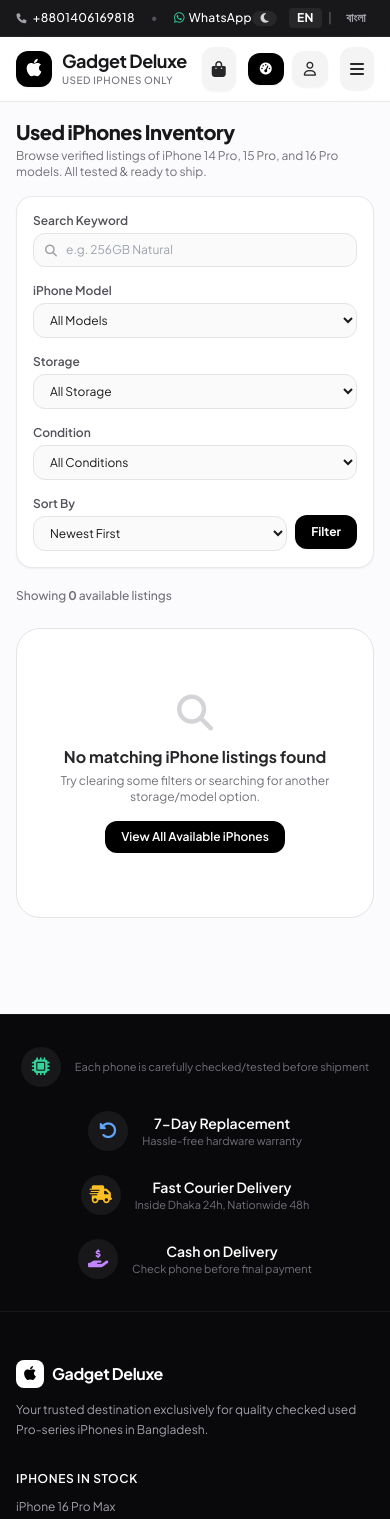
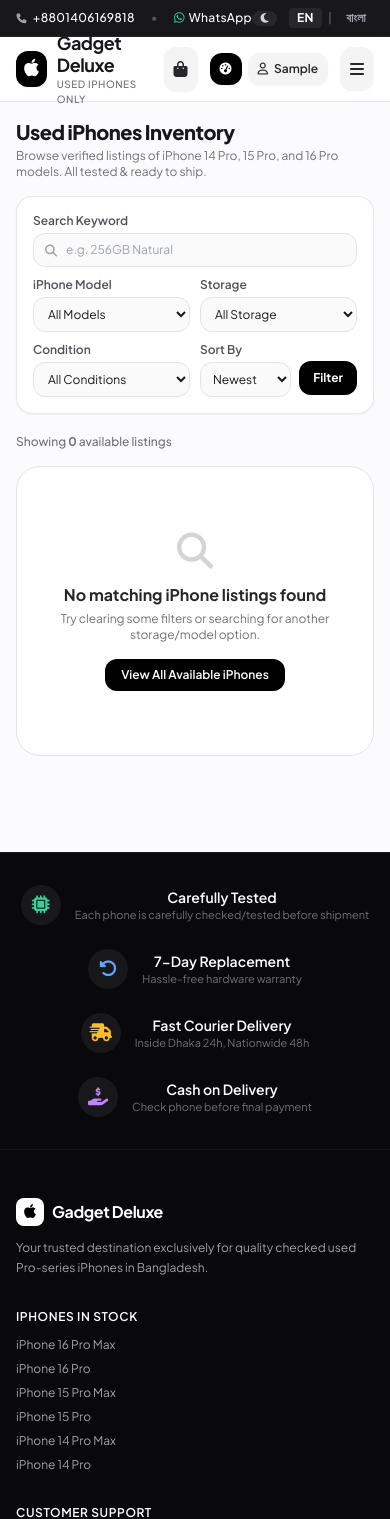
Before and after one commit to jubaerkhan49/gadget-deluxe-shop, a Django app: page /iphones/ in a window 390 px wide. Shown: the top 1519 px of the page. Run offline with Django 5.2, Linux system fonts and the light colour scheme; the visitor is signed in with stand-in values (Sample User, id 1); data comes from the database, SQL or seed files in the repository; data that the repository does not hold is empty; some libraries are stand-ins or nearby versions.

Commit message:
Fix Carefully Tested header, admin name rendering, and optimize mobile listing card UX

```diff
--- a/templates/base.html
+++ b/templates/base.html
@@ -210,20 +210,20 @@
 
                 <!-- Account / Admin / Login -->
                 {% if user.is_authenticated %}
-                <div class="flex items-center gap-2">
+                <div class="flex items-center gap-1.5 sm:gap-2">
                     {% if user.is_staff %}
                     <a href="{% url 'dashboard:home' %}"
-                        class="flex items-center gap-1.5 px-3 py-2 rounded-xl bg-black text-white dark:bg-white dark:text-black hover:bg-zinc-800 dark:hover:bg-zinc-200 text-xs font-bold transition shadow-sm"
+                        class="flex items-center gap-1.5 px-2.5 sm:px-3 py-2 rounded-xl bg-black text-white dark:bg-white dark:text-black hover:bg-zinc-800 dark:hover:bg-zinc-200 text-xs font-bold transition shadow-sm"
                         title="Store Manager Dashboard">
                         <i class="fa-solid fa-gauge-high text-xs"></i>
-                        <span class="hidden sm:inline">Admin</span>
+                        <span class="hidden xs:inline sm:inline">Admin</span>
                     </a>
                     {% endif %}
                     <a href="{% url 'accounts:profile' %}"
-                        class="flex items-center gap-2 px-3 py-2 rounded-xl bg-zinc-100 dark:bg-zinc-800 hover:bg-zinc-200 dark:hover:bg-zinc-700 text-xs font-semibold text-zinc-800 dark:text-zinc-200 transition shadow-sm">
-                        <i class="fa-regular fa-user text-sm"></i>
-                        <span class="hidden sm:inline">{{ user.first_name|default:user.username|truncatechars:12
-                            }}</span>
+                        class="flex items-center gap-1.5 px-2.5 sm:px-3 py-2 rounded-xl bg-zinc-100 dark:bg-zinc-800 hover:bg-zinc-200 dark:hover:bg-zinc-700 text-xs font-semibold text-zinc-800 dark:text-zinc-200 transition shadow-sm"
+                        title="My Profile">
+                        <i class="fa-regular fa-user text-xs sm:text-sm"></i>
+                        <span>{{ user.first_name|default:user.username|truncatechars:12 }}</span>
                     </a>
                 </div>
                 {% else %}
@@ -326,11 +326,8 @@
                         <i class="fa-solid fa-microchip"></i>
                     </div>
                     <div>
-                        <div class="font-semibold text-white text-sm">{% if is_bangla %}সতর্কতার সাথে পরীক্ষিত{% else
-                            %}Carefully Tested{% endif %}</div>
-                        <div class="text-zinc-500 text-[11px]">{% if is_bangla %}ডেলিভারির পূর্বে প্রতিটি ফোন নিখুঁতভাবে
-                            চেক/পরীক্ষিত হয়{% else %}Each phone is carefully checked/tested before shipment{% endif %}
-                        </div>
+                        <div class="font-semibold text-white text-sm">{% if is_bangla %}সতর্কতার সাথে পরীক্ষিত{% else %}Carefully Tested{% endif %}</div>
+                        <div class="text-zinc-500 text-[11px]">{% if is_bangla %}ডেলিভারির পূর্বে প্রতিটি ফোন নিখুঁতভাবে চেক/পরীক্ষিত হয়{% else %}Each phone is carefully checked/tested before shipment{% endif %}</div>
                     </div>
                 </div>
                 <div class="flex items-center justify-center md:justify-start gap-3.5">
--- a/templates/store/product_list.html
+++ b/templates/store/product_list.html
@@ -25,10 +25,10 @@
 
     <!-- Filters & Search Bar -->
     <div class="bg-white dark:bg-zinc-900 p-4 rounded-2xl border border-zinc-200/80 dark:border-zinc-800 mb-5 shadow-sm transition-colors">
-        <form method="GET" action="{% url 'store:product_list' %}" class="grid grid-cols-1 sm:grid-cols-2 lg:grid-cols-5 gap-4 items-end">
+        <form method="GET" action="{% url 'store:product_list' %}" class="grid grid-cols-2 lg:grid-cols-5 gap-2.5 sm:gap-4 items-end">
 
             <!-- Search Keyword -->
-            <div class="lg:col-span-1">
+            <div class="col-span-2 lg:col-span-1">
                 <label class="block text-xs font-semibold text-zinc-600 dark:text-zinc-400 mb-1">
                     {% if is_bangla %}সার্চ করুন{% else %}Search Keyword{% endif %}
                 </label>
@@ -40,12 +40,12 @@
             </div>
 
             <!-- Model Filter -->
-            <div>
+            <div class="col-span-1">
                 <label class="block text-xs font-semibold text-zinc-600 dark:text-zinc-400 mb-1">
                     {% if is_bangla %}মডেল{% else %}iPhone Model{% endif %}
                 </label>
-                <select name="model" class="w-full px-3 py-2 text-xs rounded-xl border border-zinc-200 dark:border-zinc-700 bg-zinc-50 dark:bg-zinc-800 text-zinc-900 dark:text-zinc-100 focus:bg-white dark:focus:bg-zinc-900 focus:ring-2 focus:ring-black dark:focus:ring-white focus:outline-none transition">
-                    <option value="">{% if is_bangla %}সব মডেল (All Models){% else %}All Models{% endif %}</option>
+                <select name="model" class="w-full px-2.5 sm:px-3 py-2 text-xs rounded-xl border border-zinc-200 dark:border-zinc-700 bg-zinc-50 dark:bg-zinc-800 text-zinc-900 dark:text-zinc-100 focus:bg-white dark:focus:bg-zinc-900 focus:ring-2 focus:ring-black dark:focus:ring-white focus:outline-none transition">
+                    <option value="">{% if is_bangla %}সব মডেল{% else %}All Models{% endif %}</option>
                     {% for m in models_list %}
                     <option value="{{ m.slug }}" {% if selected_model == m.slug %}selected{% endif %}>{{ m.name }}</option>
                     {% endfor %}
@@ -53,11 +53,11 @@
             </div>
 
             <!-- Storage Filter -->
-            <div>
+            <div class="col-span-1">
                 <label class="block text-xs font-semibold text-zinc-600 dark:text-zinc-400 mb-1">
                     {% if is_bangla %}স্টোরেজ{% else %}Storage{% endif %}
                 </label>
-                <select name="storage" class="w-full px-3 py-2 text-xs rounded-xl border border-zinc-200 dark:border-zinc-700 bg-zinc-50 dark:bg-zinc-800 text-zinc-900 dark:text-zinc-100 focus:bg-white dark:focus:bg-zinc-900 focus:ring-2 focus:ring-black dark:focus:ring-white focus:outline-none transition">
+                <select name="storage" class="w-full px-2.5 sm:px-3 py-2 text-xs rounded-xl border border-zinc-200 dark:border-zinc-700 bg-zinc-50 dark:bg-zinc-800 text-zinc-900 dark:text-zinc-100 focus:bg-white dark:focus:bg-zinc-900 focus:ring-2 focus:ring-black dark:focus:ring-white focus:outline-none transition">
                     <option value="">{% if is_bangla %}সব স্টোরেজ{% else %}All Storage{% endif %}</option>
                     <option value="128GB" {% if selected_storage == '128GB' %}selected{% endif %}>128GB</option>
                     <option value="256GB" {% if selected_storage == '256GB' %}selected{% endif %}>256GB</option>
@@ -67,11 +67,11 @@
             </div>
 
             <!-- Condition Filter -->
-            <div>
+            <div class="col-span-1">
                 <label class="block text-xs font-semibold text-zinc-600 dark:text-zinc-400 mb-1">
                     {% if is_bangla %}কন্ডিশন{% else %}Condition{% endif %}
                 </label>
-                <select name="condition" class="w-full px-3 py-2 text-xs rounded-xl border border-zinc-200 dark:border-zinc-700 bg-zinc-50 dark:bg-zinc-800 text-zinc-900 dark:text-zinc-100 focus:bg-white dark:focus:bg-zinc-900 focus:ring-2 focus:ring-black dark:focus:ring-white focus:outline-none transition">
+                <select name="condition" class="w-full px-2.5 sm:px-3 py-2 text-xs rounded-xl border border-zinc-200 dark:border-zinc-700 bg-zinc-50 dark:bg-zinc-800 text-zinc-900 dark:text-zinc-100 focus:bg-white dark:focus:bg-zinc-900 focus:ring-2 focus:ring-black dark:focus:ring-white focus:outline-none transition">
                     <option value="">{% if is_bangla %}সব কন্ডিশন{% else %}All Conditions{% endif %}</option>
                     <option value="like_new" {% if selected_condition == 'like_new' %}selected{% endif %}>Like New (99%)</option>
                     <option value="excellent" {% if selected_condition == 'excellent' %}selected{% endif %}>Excellent (95%+)</option>
@@ -80,20 +80,20 @@
             </div>
 
             <!-- Sort By & Submit -->
-            <div class="flex items-center gap-2">
-                <div class="flex-grow">
+            <div class="col-span-1 flex items-center gap-2">
+                <div class="flex-grow min-w-0">
                     <label class="block text-xs font-semibold text-zinc-600 dark:text-zinc-400 mb-1">
                         {% if is_bangla %}সর্ট করুন{% else %}Sort By{% endif %}
                     </label>
-                    <select name="sort" class="w-full px-3 py-2 text-xs rounded-xl border border-zinc-200 dark:border-zinc-700 bg-zinc-50 dark:bg-zinc-800 text-zinc-900 dark:text-zinc-100 focus:bg-white dark:focus:bg-zinc-900 focus:ring-2 focus:ring-black dark:focus:ring-white focus:outline-none transition">
-                        <option value="-created_at" {% if selected_sort == '-created_at' %}selected{% endif %}>Newest First</option>
-                        <option value="price_low" {% if selected_sort == 'price_low' %}selected{% endif %}>Price: Low to High</option>
-                        <option value="price_high" {% if selected_sort == 'price_high' %}selected{% endif %}>Price: High to Low</option>
-                        <option value="battery" {% if selected_sort == 'battery' %}selected{% endif %}>Highest Battery Health</option>
+                    <select name="sort" class="w-full px-2 sm:px-3 py-2 text-xs rounded-xl border border-zinc-200 dark:border-zinc-700 bg-zinc-50 dark:bg-zinc-800 text-zinc-900 dark:text-zinc-100 focus:bg-white dark:focus:bg-zinc-900 focus:ring-2 focus:ring-black dark:focus:ring-white focus:outline-none transition">
+                        <option value="-created_at" {% if selected_sort == '-created_at' %}selected{% endif %}>Newest</option>
+                        <option value="price_low" {% if selected_sort == 'price_low' %}selected{% endif %}>Price: Low</option>
+                        <option value="price_high" {% if selected_sort == 'price_high' %}selected{% endif %}>Price: High</option>
+                        <option value="battery" {% if selected_sort == 'battery' %}selected{% endif %}>Battery</option>
                     </select>
                 </div>
-                <div>
-                    <button type="submit" class="px-4 py-2 bg-black dark:bg-white text-white dark:text-black text-xs font-bold rounded-xl hover:bg-zinc-800 dark:hover:bg-zinc-200 transition h-[34px] mt-4 flex items-center justify-center shadow-sm">
+                <div class="flex-shrink-0">
+                    <button type="submit" class="px-3.5 py-2 bg-black dark:bg-white text-white dark:text-black text-xs font-bold rounded-xl hover:bg-zinc-800 dark:hover:bg-zinc-200 transition h-[34px] mt-4 flex items-center justify-center shadow-xs cursor-pointer">
                         Filter
                     </button>
                 </div>
@@ -103,19 +103,19 @@
     </div>
 
     <!-- Listings Count -->
-    <div class="flex items-center justify-between text-xs text-zinc-500 dark:text-zinc-400 mb-6 font-medium">
+    <div class="flex items-center justify-between text-xs text-zinc-500 dark:text-zinc-400 mb-4 sm:mb-6 font-medium">
         <span>Showing <strong>{{ products.count }}</strong> available listing{{ products.count|pluralize }}</span>
         {% if selected_model or selected_storage or selected_condition or search_query %}
         <a href="{% url 'store:product_list' %}" class="text-rose-600 dark:text-rose-400 hover:underline">Clear all filters</a>
         {% endif %}
     </div>
 
-    <!-- Product Grid (Optimized Scaling: 4 to 5 per row on desktop) -->
-    <div class="grid grid-cols-2 sm:grid-cols-3 lg:grid-cols-4 xl:grid-cols-4 2xl:grid-cols-5 gap-3.5 sm:gap-4">
+    <!-- Product Grid (Optimized Mobile 2-col & Desktop Scaling) -->
+    <div class="grid {% if products.count == 1 %}grid-cols-1 sm:grid-cols-2 md:grid-cols-3 lg:grid-cols-4 max-w-xs sm:max-w-none mx-auto sm:mx-0{% else %}grid-cols-2 sm:grid-cols-3 lg:grid-cols-4 xl:grid-cols-4 2xl:grid-cols-5{% endif %} gap-2.5 sm:gap-4">
         {% for product in products %}
-        <div class="bg-white dark:bg-zinc-900 rounded-2xl border border-zinc-200/80 dark:border-zinc-800 overflow-hidden card-hover flex flex-col justify-between group relative shadow-sm hover:shadow-md transition-all duration-300">
+        <div class="bg-white dark:bg-zinc-900 rounded-2xl border border-zinc-200/80 dark:border-zinc-800 overflow-hidden card-hover flex flex-col justify-between group relative shadow-xs hover:shadow-md transition-all duration-300">
 
-            <!-- Product Photo (Clean, 100% text-free) -->
+            <!-- Product Photo & Floating Badges -->
             <div class="relative bg-zinc-100 dark:bg-zinc-800/80 aspect-[4/3] w-full overflow-hidden">
                 <a href="{{ product.get_absolute_url }}" class="block h-full w-full relative">
                     {% if product.primary_image_url %}
@@ -123,71 +123,78 @@
                         class="h-full w-full object-cover object-center transition duration-500 group-hover:scale-105"
                         loading="lazy"
                         onerror="this.style.display='none'; this.nextElementSibling.style.display='flex';">
-                    <div class="hidden h-full w-full flex-col items-center justify-center text-zinc-400 dark:text-zinc-500 bg-zinc-100 dark:bg-zinc-800/80 p-4 text-center">
-                        <i class="fa-solid fa-mobile-screen text-3xl mb-1.5 text-zinc-400 dark:text-zinc-500"></i>
+                    <div class="hidden h-full w-full flex-col items-center justify-center text-zinc-400 dark:text-zinc-500 bg-zinc-100 dark:bg-zinc-800/80 p-3 text-center">
+                        <i class="fa-solid fa-mobile-screen text-2xl mb-1 text-zinc-400 dark:text-zinc-500"></i>
                         <span class="text-xs font-bold text-zinc-900 dark:text-zinc-100">{{ product.model.name }}</span>
-                        <span class="text-[10px] text-zinc-500">{{ product.storage }} • {{ product.color }}</span>
                     </div>
                     {% else %}
-                    <div class="h-full w-full flex flex-col items-center justify-center text-zinc-400 dark:text-zinc-500 bg-zinc-100 dark:bg-zinc-800/80 p-4 text-center">
-                        <i class="fa-solid fa-mobile-screen text-3xl mb-1.5 text-zinc-400 dark:text-zinc-500"></i>
+                    <div class="h-full w-full flex flex-col items-center justify-center text-zinc-400 dark:text-zinc-500 bg-zinc-100 dark:bg-zinc-800/80 p-3 text-center">
+                        <i class="fa-solid fa-mobile-screen text-2xl mb-1 text-zinc-400 dark:text-zinc-500"></i>
                         <span class="text-xs font-bold text-zinc-900 dark:text-zinc-100">{{ product.model.name }}</span>
-                        <span class="text-[10px] text-zinc-500">{{ product.storage }} • {{ product.color }}</span>
                     </div>
                     {% endif %}
+
+                    <!-- Floating Badges over Photo -->
+                    <div class="absolute top-2 inset-x-2 flex items-center justify-between pointer-events-none">
+                        <!-- Battery Health -->
+                        {% if product.battery_health %}
+                        <span class="inline-flex items-center gap-0.5 text-[9px] sm:text-[10px] font-extrabold px-1.5 py-0.5 rounded-md shadow-xs backdrop-blur-md {% if product.battery_health >= 90 %}bg-emerald-950/80 text-emerald-300 border border-emerald-500/30{% else %}bg-amber-950/80 text-amber-300 border border-amber-500/30{% endif %}">
+                            <span>🔋</span> {{ product.battery_health }}%
+                        </span>
+                        {% else %}
+                        <span></span>
+                        {% endif %}
+
+                        <!-- Storage Pill -->
+                        <span class="text-[9px] sm:text-[10px] font-extrabold px-1.5 sm:px-2 py-0.5 rounded-md shadow-xs backdrop-blur-md bg-black/70 text-white border border-white/10">
+                            {{ product.storage }}
+                        </span>
+                    </div>
                 </a>
             </div>
 
             <!-- Product Meta Info -->
-            <div class="p-3.5 sm:p-4 flex-grow flex flex-col justify-between">
+            <div class="p-2.5 sm:p-3.5 flex-grow flex flex-col justify-between">
                 <div>
-                    <!-- Title & Storage at Right Margin -->
-                    <div class="flex items-center justify-between gap-1.5">
-                        <h3 class="font-bold text-xs sm:text-sm text-zinc-900 dark:text-white leading-snug group-hover:text-blue-600 dark:group-hover:text-blue-400 transition tracking-tight truncate">
-                            <a href="{{ product.get_absolute_url }}">
-                                {{ product.model.name }}
-                            </a>
-                        </h3>
-                        <span class="text-[11px] font-semibold text-zinc-500 dark:text-zinc-400 flex-shrink-0">
-                            {{ product.storage }}
-                        </span>
-                    </div>
+                    <!-- Model Title -->
+                    <h3 class="font-bold text-xs sm:text-sm text-zinc-900 dark:text-white leading-snug group-hover:text-blue-600 dark:group-hover:text-blue-400 transition tracking-tight truncate">
+                        <a href="{{ product.get_absolute_url }}">
+                            {{ product.model.name }}
+                        </a>
+                    </h3>
 
                     <!-- Color & SIM -->
-                    <div class="text-[11px] text-zinc-500 dark:text-zinc-400 mt-1 flex items-center gap-1 font-medium truncate">
-                        <span>{% if is_bangla and product.color_bn %}{{ product.color_bn }}{% else %}{{ product.color }}{% endif %}</span>
-                        <span>•</span>
+                    <div class="text-[10px] sm:text-[11px] text-zinc-500 dark:text-zinc-400 mt-0.5 flex items-center gap-1 font-medium truncate">
+                        <span class="truncate">{% if is_bangla and product.color_bn %}{{ product.color_bn }}{% else %}{{ product.color }}{% endif %}</span>
+                        <span>&bull;</span>
                         <span class="truncate">{% if is_bangla %}{{ product.sim_display_bn }}{% else %}{{ product.get_sim_type_display }}{% endif %}</span>
                     </div>
                 </div>
 
-                <!-- Price & Action -->
-                <div class="mt-3.5 pt-2.5 border-t border-zinc-100 dark:border-zinc-800/80 flex items-center justify-between gap-2">
-                    <div>
-                        <div class="text-sm sm:text-base font-black text-zinc-900 dark:text-white leading-tight">
+                <!-- Price & Cart Actions -->
+                <div class="mt-2.5 pt-2 border-t border-zinc-100 dark:border-zinc-800/80 flex items-center justify-between gap-1.5">
+                    <div class="min-w-0">
+                        <div class="text-xs sm:text-sm md:text-base font-black text-zinc-900 dark:text-white leading-tight truncate">
                             ৳{{ product.price|floatformat:0 }}
                         </div>
                         {% if product.original_price and product.discount_amount > 0 %}
-                        <div class="text-[10px] text-zinc-400 line-through">
+                        <div class="text-[9px] sm:text-[10px] text-zinc-400 line-through truncate">
                             ৳{{ product.original_price|floatformat:0 }}
                         </div>
                         {% endif %}
                     </div>
 
-                    <div class="flex items-center gap-1">
-                        <a href="{{ product.get_absolute_url }}" class="p-2 rounded-xl bg-zinc-100 dark:bg-zinc-800 hover:bg-zinc-200 dark:hover:bg-zinc-700 text-zinc-800 dark:text-zinc-200 text-xs font-semibold transition" title="View Details">
-                            <i class="fa-solid fa-arrow-right text-[11px]"></i>
-                        </a>
+                    <div class="flex-shrink-0">
                         {% if product.is_in_stock %}
                         <form action="{% url 'orders:cart_add' product.id %}" method="POST" class="inline">
                             {% csrf_token %}
-                            <button type="submit" class="px-2.5 py-1.5 rounded-xl bg-black dark:bg-white hover:bg-zinc-800 dark:hover:bg-zinc-200 text-white dark:text-black text-xs font-bold transition flex items-center gap-1 shadow-sm">
-                                <i class="fa-solid fa-bag-shopping text-[10px]"></i>
+                            <button type="submit" class="px-2 sm:px-2.5 py-1.5 rounded-xl bg-black dark:bg-white hover:bg-zinc-800 dark:hover:bg-zinc-200 text-white dark:text-black text-[11px] font-bold transition flex items-center gap-1 shadow-xs cursor-pointer active:scale-95">
+                                <i class="fa-solid fa-bag-shopping text-[9px] sm:text-[10px]"></i>
                                 <span>{% if is_bangla %}কার্ট{% else %}Add{% endif %}</span>
                             </button>
                         </form>
                         {% else %}
-                        <span class="px-2.5 py-1 rounded-xl bg-zinc-100 dark:bg-zinc-800 text-zinc-400 text-xs font-semibold">
+                        <span class="px-2 py-1 rounded-lg bg-zinc-100 dark:bg-zinc-800 text-zinc-400 text-[10px] font-bold">
                             Reserved
                         </span>
                         {% endif %}
```
Also changed, not shown: templates/store/home.html (+47 -40 lines), media/products/iphone_15_photo_Nea0sJq.jpg (added).
